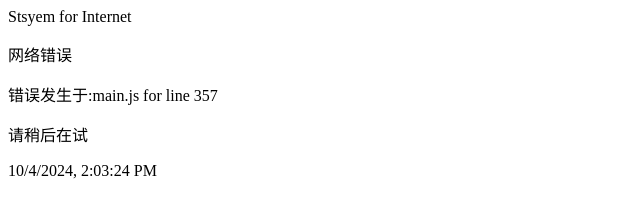
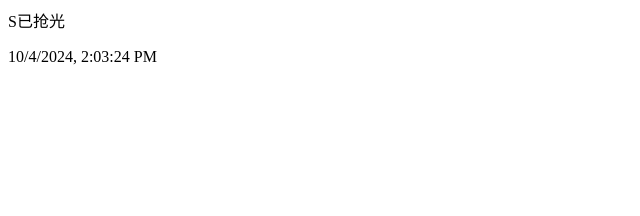
Before and after one commit to Jingduge-dg/Application-7-9, a plain HTML site: page index.html in a window 1280 px wide. Shown: the whole page, without its empty margins (0-640 px from the left). Drawn offline with Linux system fonts and the light colour scheme.

Commit message:
index.html

```diff
--- a/index.html
+++ b/index.html
@@ -1,7 +1,4 @@
-<p>Stsyem for Internet</p>
-<p>网络错误</p>
-<p>错误发生于:main.js for line 357</p>
-<p>请稍后在试</p>
+<p>S已抢光</p>
 
 <html>
 <head>
```
